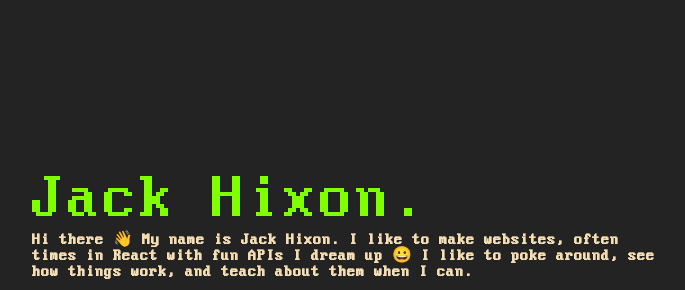
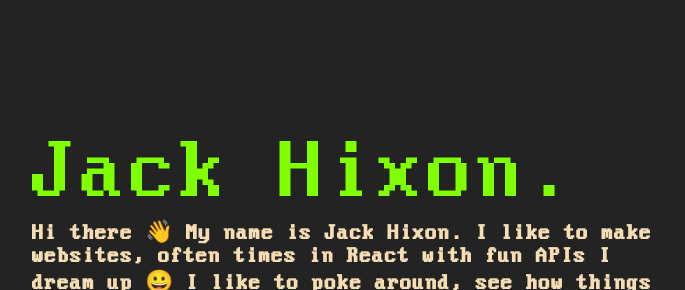
Before and after one commit to jckhxn/jckhxn.github.io, a plain HTML site: page index.html in a window 1280 px wide. Shown: the part 168-458 px from the top of the page, without its empty margins (288-973 px from the left). Drawn offline with Linux system fonts and the light colour scheme.

Commit message:
Fixed some CSS

```diff
--- a/style.css
+++ b/style.css
@@ -13,19 +13,18 @@
 
   background-color: rgb(35, 35, 35);
 }
-h1 {
-  font-size: 1rem;
-   line-height: 1rem;
-   padding-bottom: 1rem;
-   color: wheat;
-}
 .text {
-  font-size: 4rem;
+  font-size: 5.5rem;
   position: absolute;
   top: 50%;
   left: 50%;
   transform: translate(-50%, -50%);
   color: chartreuse;
+}
+h1 {
+  font-size: 1.4rem;
+  padding-bottom: 1rem;
+  color: wheat;
 }
 a {
   font-size: 2rem;
@@ -33,9 +32,9 @@
   color: wheat;
 }
 .linkedin {
-margin-left: 1.5em;
+  margin-left: 1.5em;
 }
 
 .twitter {
-  margin-left: 3.0em;
+  margin-left: 3em;
 }
```
Also changed, not shown: 3 other files.
